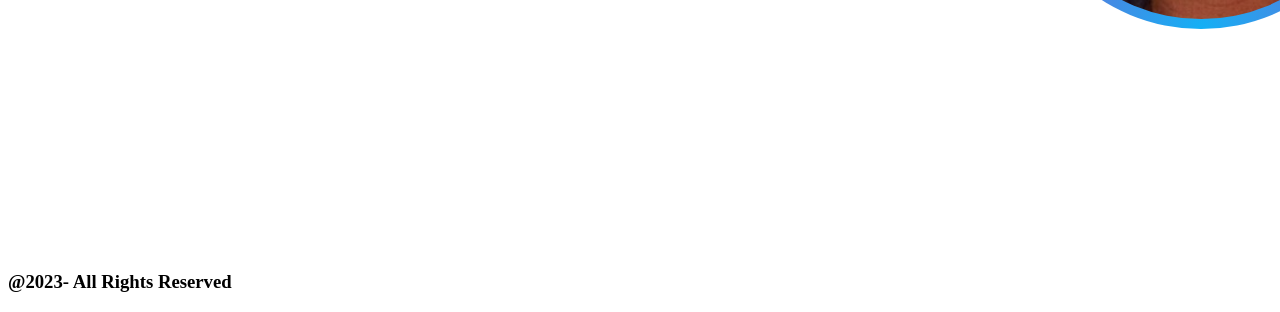
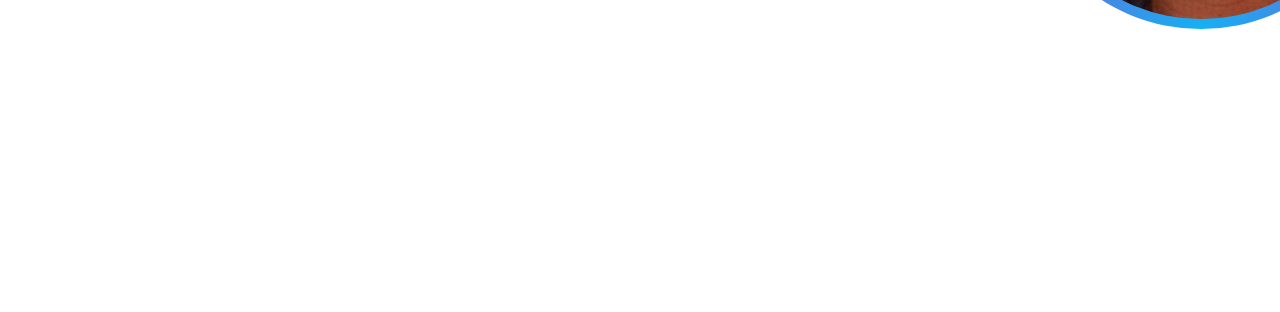
Before and after one commit to jcaamaral/cyw-aula-portifolio, a plain HTML site: page index.html in a window 1280 px wide. Shown: the part 624-936 px from the top of the page. After the commit the page ends 895 px from the top, so only its background shows below. Drawn offline with Linux system fonts and the light colour scheme.

Commit message:
teste de rouback

```diff
--- a/index.html
+++ b/index.html
@@ -40,7 +40,7 @@
 
     <footer>
         <h3>
-            @2023- All Rights Reserved
+
         </h3>
 
     </footer>
```
